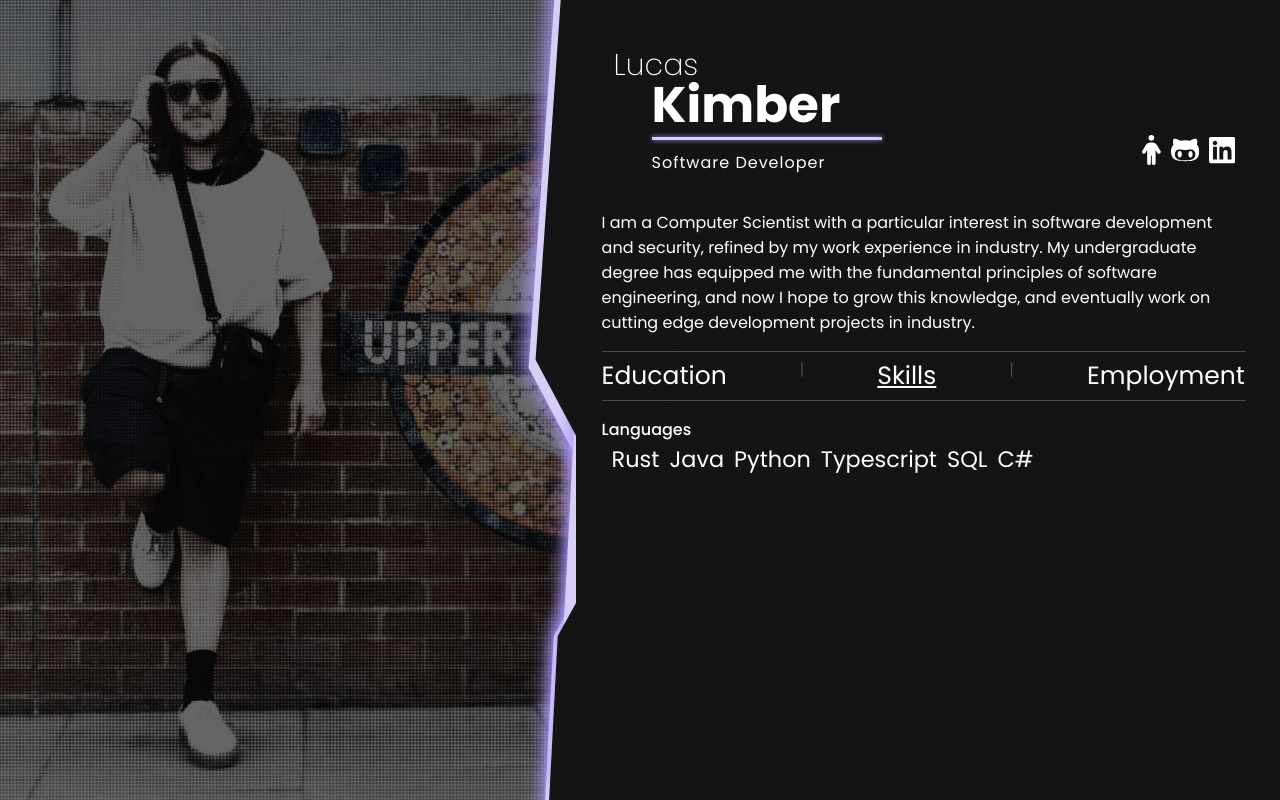
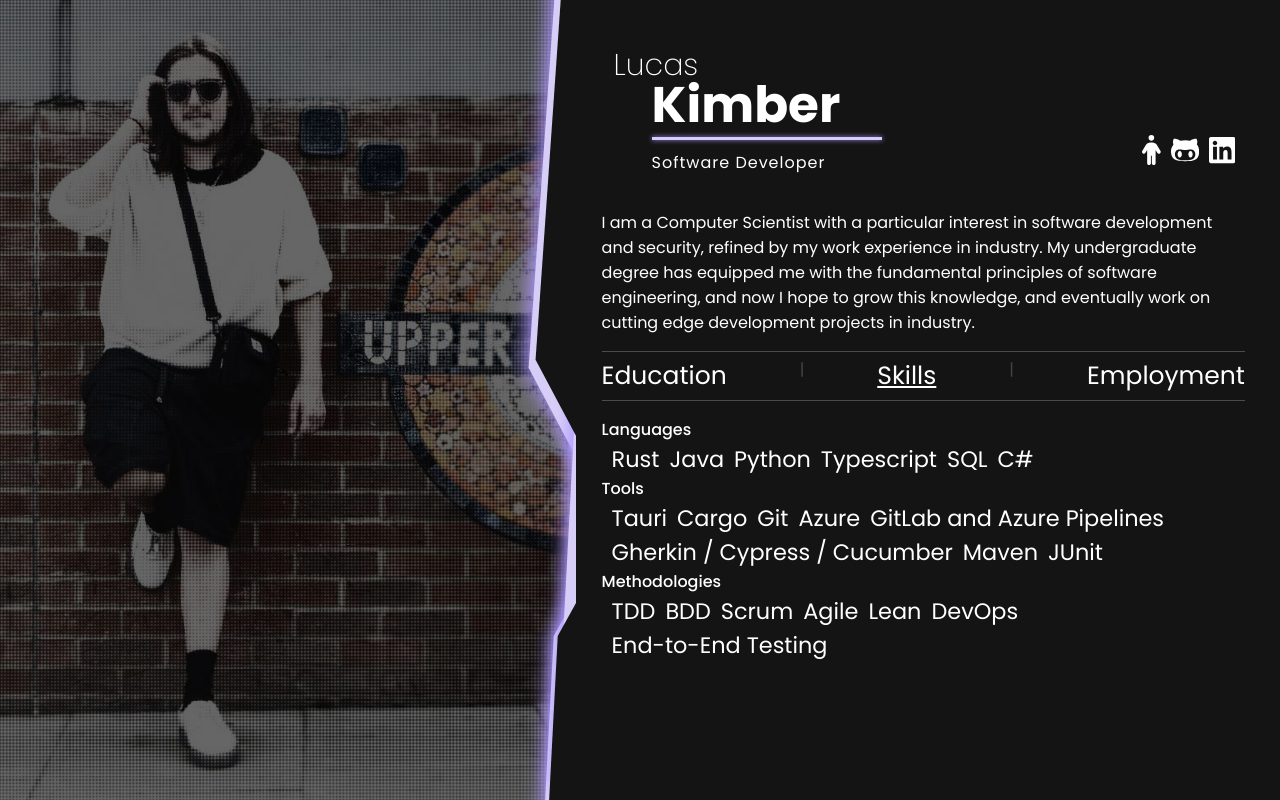
Before and after one commit to lucas-kimber/lucas-kimber.github.io, a Nuxt app: page /skills in a window 1280 px wide. Built offline with nearby package versions, Linux system fonts and the light colour scheme.

Commit message:
Added Skills

```diff
--- a/pages/skills.vue
+++ b/pages/skills.vue
@@ -4,6 +4,13 @@
             title="Languages"
             :skillarr="lang"
         />
+        <Skills
+            title="Tools"
+            :skillarr="tools"/>
+        <Skills
+            title="Methodologies"
+            :skillarr="methodologies"/>
+
     </div>
 </template>
 <script setup>
@@ -18,4 +25,25 @@ const lang = ref([
     "C#",
 ])
 
+const tools = ref([
+    "Tauri",
+    "Cargo",
+    "Git",
+    "Azure",
+    "GitLab and Azure Pipelines",
+    "Gherkin / Cypress / Cucumber",
+    "Maven",
+    "JUnit"
+])
+
+const methodologies = ref([
+    "TDD",
+    "BDD",
+    "Scrum",
+    "Agile",
+    "Lean",
+    "DevOps",
+    "End-to-End Testing",
+])
+
 </script>
```
